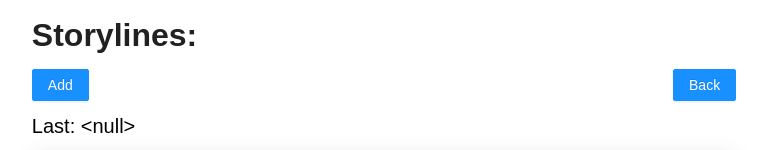
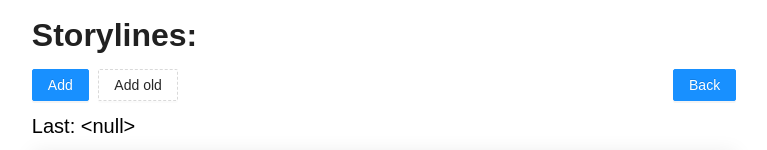
Before and after one commit to mocmeo/story-path-gen, a Vue app in the folder frontend/: page / in a window 1280 px wide. Shown: the top 150 px of the page, without its empty margins (256-1023 px from the left). Built offline with nearby package versions, Linux system fonts and the light colour scheme; a web font is replaced by a local one.

Commit message:
UPD: Button add old

```diff
--- a/frontend/src/components/MainBoard.vue
+++ b/frontend/src/components/MainBoard.vue
@@ -5,14 +5,15 @@
       <a-button class="btn-back" type="primary" @click="moveBackward">
         Back
       </a-button>
-      <a-button
-        type="primary"
-        v-if="!isAdding"
-        :disabled="disabledAdd"
-        @click="toggleAdd"
-      >
-        Add
-      </a-button>
+
+      <div class="panel-adder" v-if="!isAdding">
+        <a-button type="primary" :disabled="disabledAdd" @click="toggleAdd">
+          Add
+        </a-button>
+        <a-button type="dashed" v-if="!isAdding" :disabled="disabledAdd">
+          Add old
+        </a-button>
+      </div>
 
       <template v-else>
         <a-button class="btn-cancel" @click="toggleAdd">Cancel</a-button>
@@ -258,6 +259,14 @@ const closeEditModal = () => {
     position: relative;
     align-items: flex-start;
 
+    .panel-adder {
+      @include flexCenter(row);
+
+      button {
+        margin-right: 0.1rem;
+      }
+    }
+
     .btn-back {
       @include position(absolute, $top: 0rem, $right: 0);
     }
--- a/frontend/src/components/ModalEdit.vue
+++ b/frontend/src/components/ModalEdit.vue
@@ -14,6 +14,7 @@
           class="input"
           placeholder="Enter"
           v-model:value="record.text"
+          @keyup.enter="$emit('close')"
         />
       </div>
 
```
